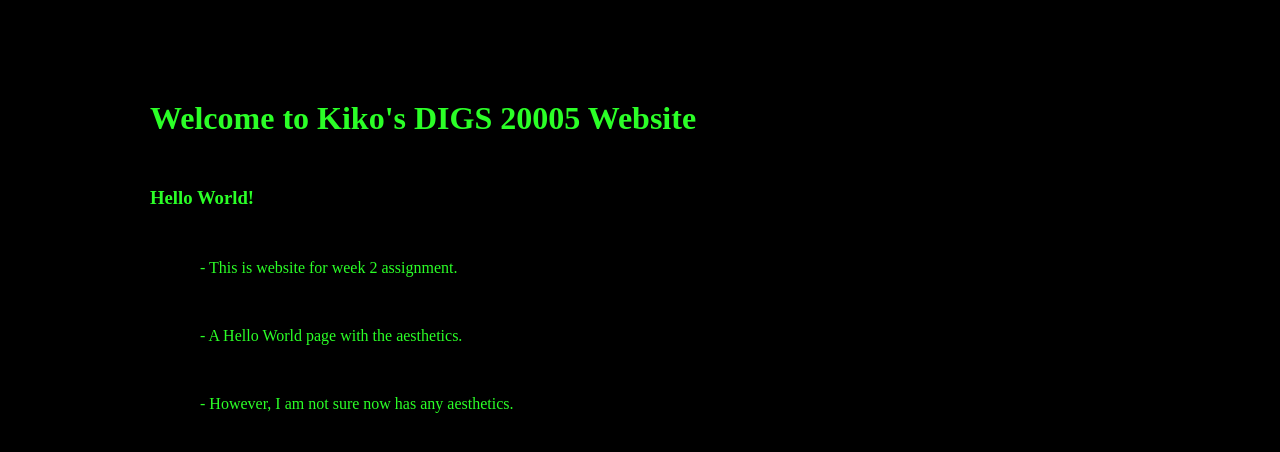
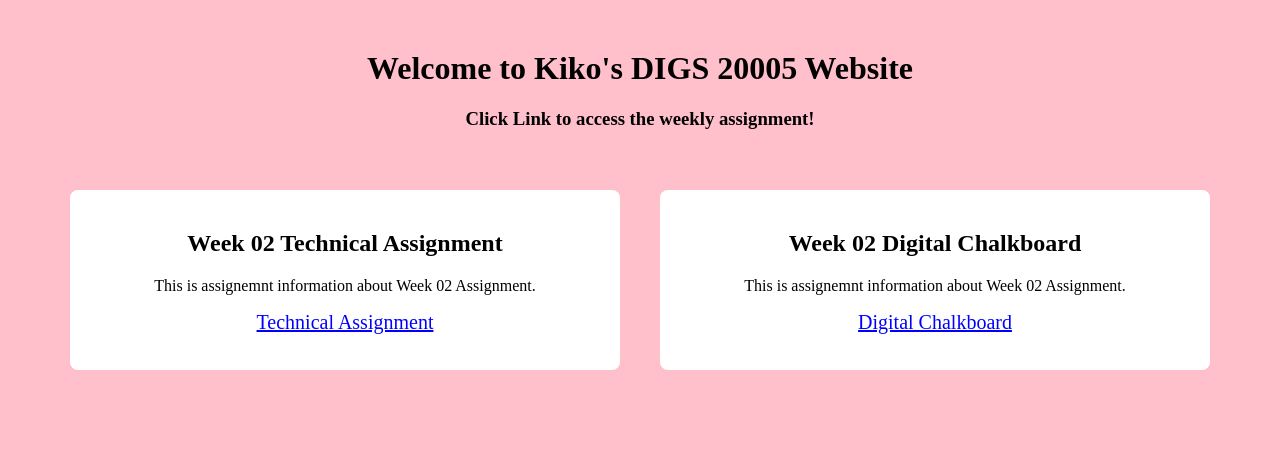
Before and after one commit to kiko-zhuozhen/kiko.github.io, a plain HTML site: page index.html in a window 1280 px wide. Drawn offline with Linux system fonts and the light colour scheme.

Commit message:
first_commit

```diff
--- /dev/null
+++ b/css/404.css
@@ -0,0 +1,9 @@
+.body {
+    margin:100px;
+}
+
+h1 {
+    font-size: 60px;
+    color: maroon;
+    text-align: center;
+}
--- /dev/null
+++ b/css/Week2_DC.css
@@ -0,0 +1,28 @@
+body {
+    margin: 100px;
+    box-sizing: border-box;
+}
+
+h1 {
+    text-align: center;
+    margin: 40px 0;
+    color: maroon;
+}
+
+#part {
+    font-size: 28px;
+    font-weight: bold;
+    margin-top:100px;
+
+}
+
+.first_part {
+    margin:20px;
+    color:brown;
+    font-size: 22px;
+}
+
+button {
+    font-size: 18px;
+    color:black;
+}
--- /dev/null
+++ b/css/Week2_TP.css
@@ -0,0 +1,43 @@
+body {
+    margin: 100px;
+    box-sizing: border-box;
+    background-color: #000;
+    color: #2BFF27;
+}
+
+h1 {
+    text-align: center;
+    margin: 40px 0;
+}
+
+h3 {
+    font-size: 28px;
+    margin-top:10px;
+}
+
+table {
+    width:100%;
+    border-collapse: collapse;
+}
+
+ul {
+    padding:10px;
+}
+
+li {
+    padding:10px;
+}
+
+p {
+    font-size:20px;
+    font-weight: bolder;
+}
+
+table, tr, th {
+    border: 2px solid pink;
+}
+
+tr, th {
+    padding: 16px;
+    text-align: left;
+}
--- /dev/null
+++ b/css/main.css
@@ -0,0 +1,42 @@
+body {
+    margin: 50px 50px;
+    background-color: pink;
+    color: #000;
+}
+
+h1 {
+    text-align: center;
+}
+
+h2 {
+    background-color: #fff;
+}
+
+h3 {
+    text-align: center;
+    margin-bottom: 40px;
+}
+
+.week2 {
+    display: flex;
+}
+
+.first_part {
+    margin:20px;
+    padding: 20px;
+    width: 50%;
+    background-color: #fff;
+    border-radius: 8px;
+    text-align: center;
+    margin-top:20px;
+}
+
+p {
+    background-color: #fff;
+}
+
+a {
+    background-color: #fff;
+    color:blue;
+    font-size: 20px;
+}
--- a/index.html
+++ b/index.html
@@ -3,19 +3,31 @@
 <head>
   <meta charset="UTF-8">
   <meta name="viewport" content="width=device-width, initial-scale=1.0">
-  <title>Week 02 Make a console page</title>
+  <title>Kiko's Website</title>
   <link rel="icon" type="image/x-icon" href="/images/favicon.ico">
-  <link rel="stylesheet" href="main.css">
+  <link rel="stylesheet" href="./css/main.css">
 </head>
 <body>
 
 <h1>Welcome to Kiko's DIGS 20005 Website</h1>
-<h3>Hello World!</h3>
+<h3>Click Link to access the weekly assignment!</h3>
 
-<div class="first_part">
-    <p>- This is website for week 2 assignment.</p>
-    <p>- A Hello World page with the aesthetics.</p>
-    <p>- However, I am not sure now has any aesthetics.</p>
+<div class="week2">
+  <div class="first_part">
+
+    <h2 id="assign_2">Week 02 Technical Assignment</h2>
+    <p>This is assignemnt information about Week 02 Assignment.</p>
+    <p><a href="./Week2_TechnicalPresentation.html">Technical Assignment</a></p>
+
+  </div>
+
+  <div class="first_part">
+
+    <h2 id="assign_3">Week 02 Digital Chalkboard</h2>
+    <p>This is assignemnt information about Week 02 Assignment.</p>
+    <p><a href="./Week2_DigitalChalkboard.html">Digital Chalkboard</a></p>
+
+  </div>
 </div>
 
 </body>
--- a/main.css
+++ /dev/null
@@ -1,11 +0,0 @@
-* {
-    margin: 50px 50px;
-    padding: 50;
-    box-sizing: border-box;
-    background-color: #000;
-    color: #2BFF27;
-}
-
-h3 {
-    margin-top:10px;
-}
```
Also changed, not shown: 404.html (added, +16 -0 lines), Week2_DigitalChalkboard.html (added, +25 -0 lines), Week2_TechnicalPresentation.html (added, +46 -0 lines).
